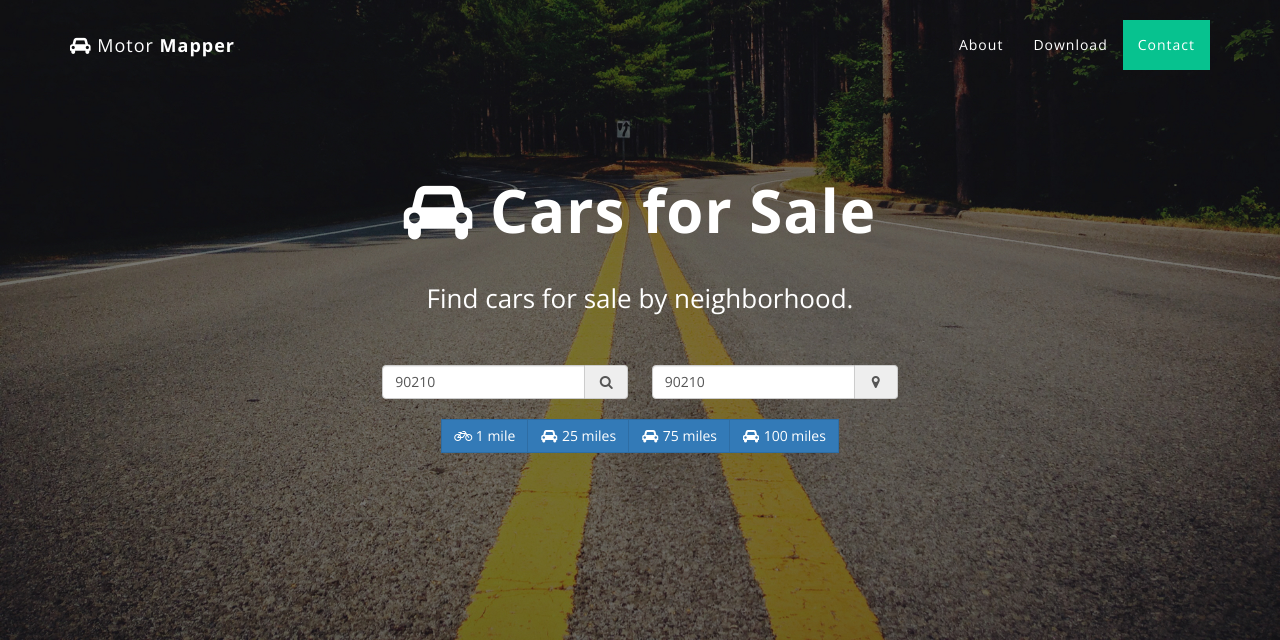
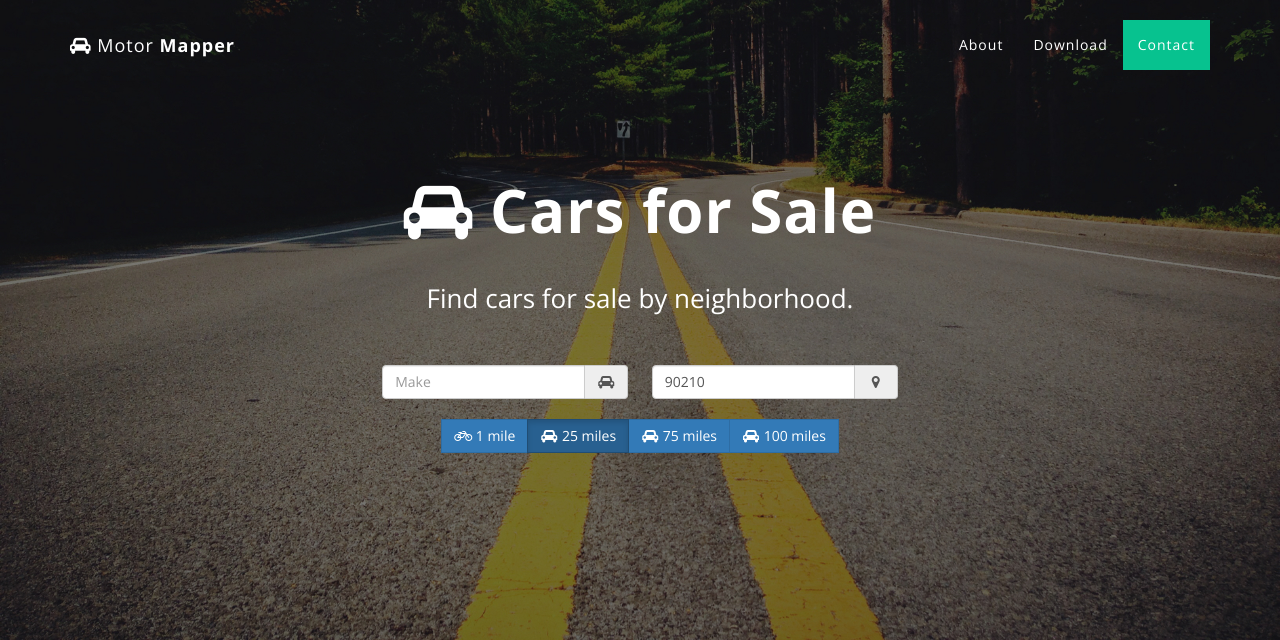
Before and after one commit to richgong/motormapper, a Flask app: page / in a window 1280 px wide. Shown: the top 640 px of the page. Run offline with Flask 2, Linux system fonts and the light colour scheme; some libraries are stand-ins or nearby versions.

Commit message:
hookup forms to js

```diff
--- a/main.py
+++ b/main.py
@@ -4,7 +4,7 @@ import requests
 from flask_wtf import Form
 import wtforms as wtf
 from wtforms import validators as val
-
+import re
 
 IS_PROD = os.environ.get('DYNO') != None # signals Heroku environment
 
@@ -24,23 +24,34 @@ def get_geo():
         GEO_IP_CACHE[ip] = result
     return result
 
+
+ZIP_RX = re.compile(r'^\d{5}(?:[-\s]\d{4})?$')
+def validate_zip(form, field):
+    v = (field.data or '').strip()
+    if not ZIP_RX.match(v):
+        raise val.ValidationError('Please enter a valid zip code (e.g., 90210)')
+
+
 class SearchForm(Form):
-    keywords = wtf.StringField()
-    location = wtf.StringField(validators=[val.DataRequired()])
+    make = wtf.StringField()
+    zip = wtf.StringField(validators=[val.DataRequired(), validate_zip])
     distance = wtf.SelectField(choices=[
-                                        ('1_mile', '<i class="fa fa-bicycle fa-fw"></i> 1 mile'),
-                                        ('25_mile', '<i class="fa fa-car fa-fw"></i> 25 miles'),
-                                        ('50_mile', '<i class="fa fa-car fa-fw"></i> 75 miles'),
-                                        ('100_mile', '<i class="fa fa-car fa-fw"></i> 100 miles'),
+                                        ('1', '<i class="fa fa-bicycle fa-fw"></i> 1 mile'),
+                                        ('25', '<i class="fa fa-car fa-fw"></i> 25 miles'),
+                                        ('50', '<i class="fa fa-car fa-fw"></i> 75 miles'),
+                                        ('100', '<i class="fa fa-car fa-fw"></i> 100 miles'),
                                         ],
-                               default='10_mile')
+                               default='25')
+
+
 
 @app.route('/')
 def index_view():
     form = SearchForm(request.args, csrf_enabled=False)
-    if not form.location.data:
-        form.location.data = get_geo().get('postal')
-    return render_template('index.html', form=form)
+    if not form.zip.data:
+        form.zip.data = get_geo().get('postal')
+    valid_form = form.validate_on_submit()
+    return render_template('index.html', form=form, valid_form=valid_form)
 
 
 if __name__ == '__main__':
--- a/templates/_base.html
+++ b/templates/_base.html
@@ -9,7 +9,7 @@
     <meta name="description" content="">
     <meta name="author" content="">
 
-    <title>Grayscale - Start Bootstrap Theme</title>
+    <title>MotorMapper - Find cars for sale by neighborhood.</title>
 
     <!-- Bootstrap Core CSS -->
     <link href="/static/css/bootstrap.min.css" rel="stylesheet">
@@ -91,6 +91,8 @@
 <script src="/static/main/map.js"></script>
 <script src="/static/main/main.js"></script>
 
+{% block extra_js %}{% endblock %}
+
 </body>
 
 </html>
--- a/templates/_form_search.html
+++ b/templates/_form_search.html
@@ -1,12 +1,12 @@
 <form name="search" method="get" action="{{ url_for('index_view') }}" class="form-inline text-center" role="form">
     <div class="form-group form-padded">
         <div class="input-group">
-            {{ form.location(class="form-control", placeholder="Zip code, or address", id="location", autocomplete="off") }}
-            <span class="input-group-addon"><i class="fa fa-search fa-fw"></i></span>
+            {{ form.make(class="form-control", placeholder="Make", autocomplete="off") }}
+            <span class="input-group-addon"><i class="fa fa-car fa-fw"></i></span>
         </div>
-        {% if form.location.errors %}
+        {% if form.zip.errors %}
             <div class="alert alert-danger">
-                {% for error in form.location.errors %}
+                {% for error in form.zip.errors %}
                     {{ error }}
                 {% endfor %}
             </div>
@@ -15,12 +15,12 @@
 
     <div class="form-group form-padded">
         <div class="input-group">
-            {{ form.location(class="form-control", placeholder="Zip code, or address", id="location", autocomplete="off") }}
+            {{ form.zip(class="form-control", placeholder="Zip code, or address", autocomplete="off") }}
             <span class="input-group-addon"><i class="fa fa-map-marker fa-fw"></i></span>
         </div>
-        {% if form.location.errors %}
+        {% if form.zip.errors %}
             <div class="alert alert-danger">
-                {% for error in form.location.errors %}
+                {% for error in form.zip.errors %}
                     {{ error }}
                 {% endfor %}
             </div>
--- a/templates/index.html
+++ b/templates/index.html
@@ -63,3 +63,13 @@
         </tr>
     </script>
 {% endblock %}
+
+
+{% block extra_js %}
+    <script>
+        {% if valid_form %}
+        ZIP_CODE = {{ form.zip.data }};
+        DISTANCE = {{ form.distance.data }};
+        {% endif %}
+    </script>
+{% endblock %}
```
Lines whose indentation alone changed are shown as unchanged.
